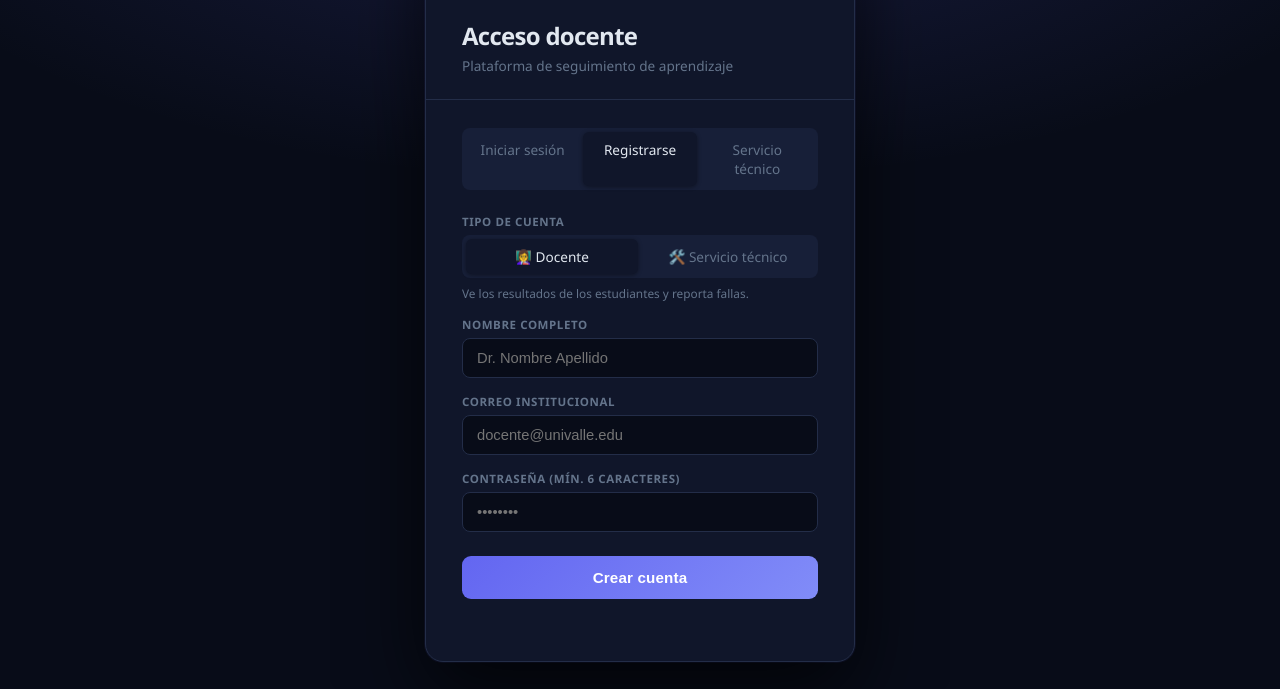
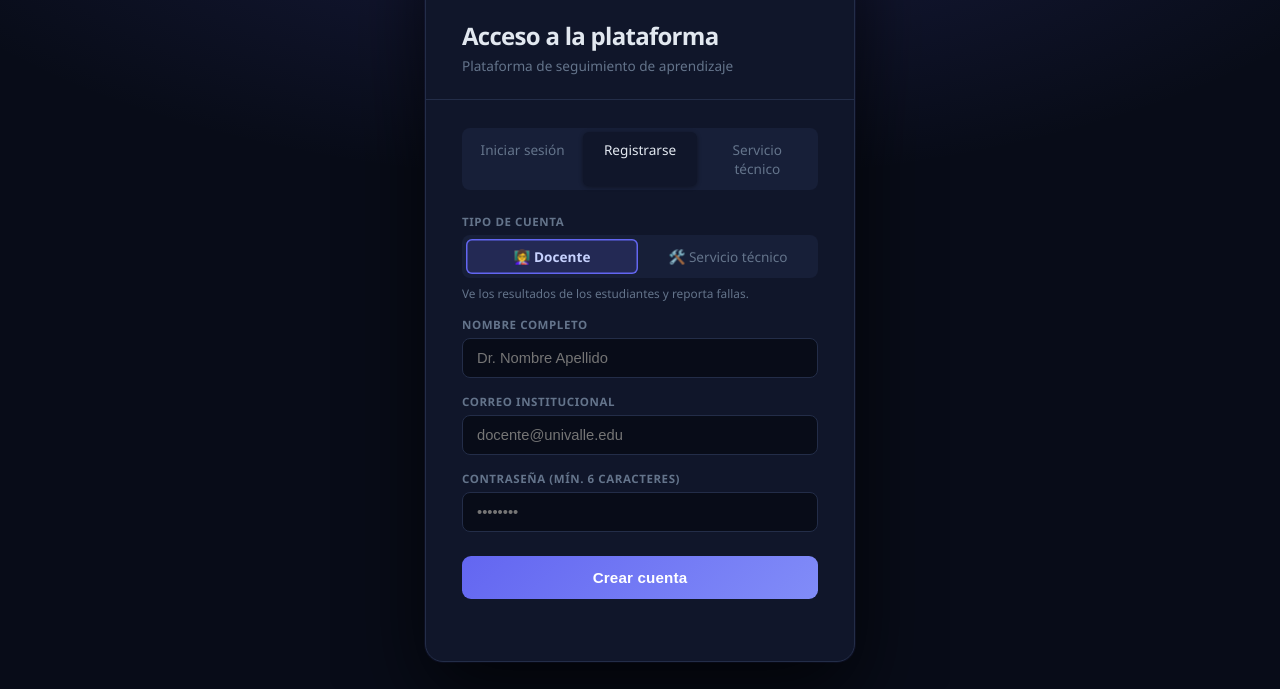
Before and after one commit to jh032001/xray-simulator-backend, a website: page public/dashboard.html in a window 1280 px wide. Both pictures are taken after a click on the element "Registrarse". Shown: the part 111-800 px from the top of the page. Drawn offline with Linux system fonts and the light colour scheme.

Commit message:
ui: resaltar el tipo de cuenta elegido y título de acceso general
Co-Authored-By: Claude Opus 5.5 <noreply@anthropic.com>

```diff
--- a/public/dashboard.html
+++ b/public/dashboard.html
@@ -51,6 +51,7 @@ body{font-family:'Segoe UI',system-ui,sans-serif;background:var(--bg);color:var(
 .tab-row{display:flex;gap:4px;background:var(--surf2);border-radius:8px;padding:4px;margin-bottom:24px;}
 .tab-pill{flex:1;padding:8px;text-align:center;border-radius:6px;font-size:.85rem;font-weight:500;color:var(--muted);cursor:pointer;transition:all .2s;}
 .tab-pill.active{background:var(--surf);color:var(--text);box-shadow:0 1px 4px rgba(0,0,0,.4);}
+#tab-register .tab-pill.active{background:var(--pri-glow);color:#c7d2fe;box-shadow:inset 0 0 0 1.5px var(--pri);font-weight:700;}
 
 .field{margin-bottom:16px;}
 .field label{display:block;font-size:.72rem;font-weight:700;color:var(--muted);margin-bottom:6px;text-transform:uppercase;letter-spacing:.05em;}
@@ -372,7 +373,7 @@ textarea.inp:focus{border-color:var(--pri);box-shadow:0 0 0 3px var(--pri-glow);
           <div class="sub">UNIVALLE Cochabamba · Ing. Biomédica</div>
         </div>
       </div>
-      <div class="auth-title">Acceso docente</div>
+      <div class="auth-title">Acceso a la plataforma</div>
       <div class="auth-sub">Plataforma de seguimiento de aprendizaje</div>
     </div>
     <div class="auth-body">
```
